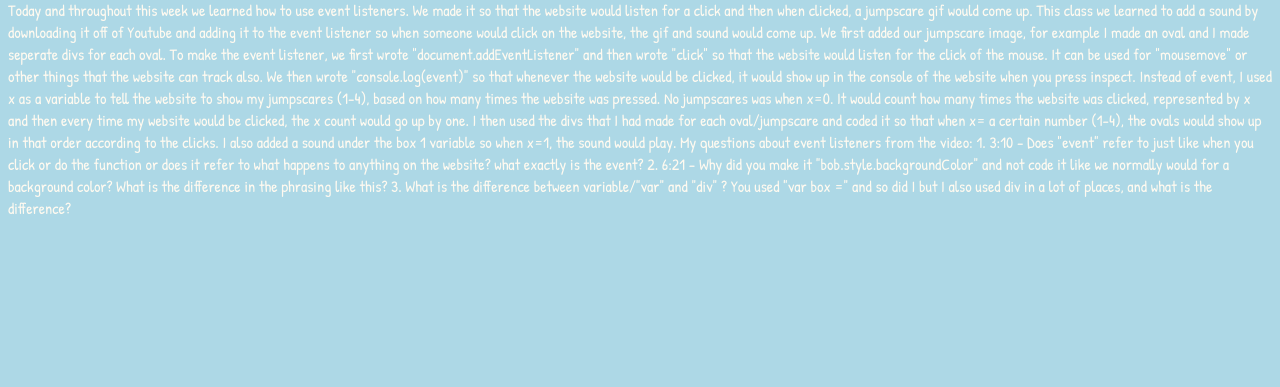
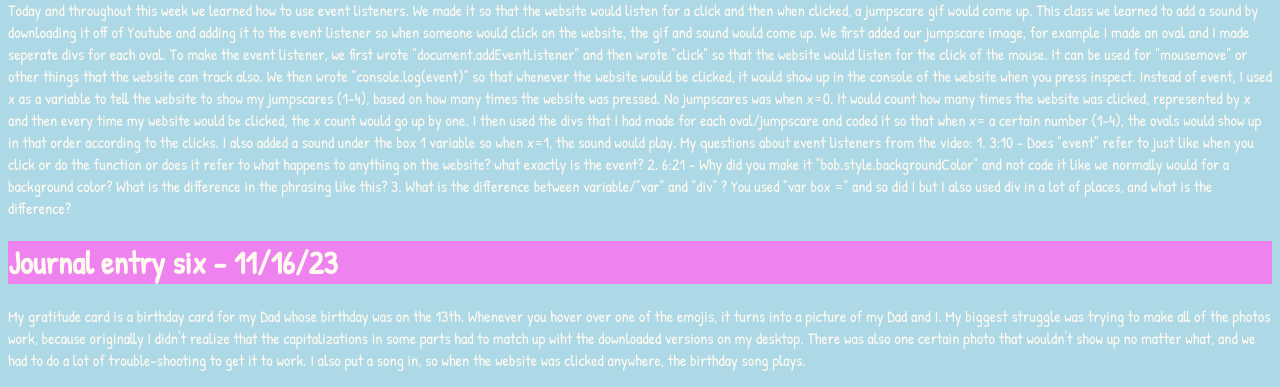
Before and after one commit to juliahale/juliahale.github.io, a plain HTML site: page journal.html in a window 1280 px wide. Shown: the part 606-993 px from the top of the page. Before the commit the page ends 841 px from the top, so only its background shows below. Drawn offline with Linux system fonts and the light colour scheme.

Commit message:
adding journal updates for hw

```diff
--- a/journal.html
+++ b/journal.html
@@ -64,5 +64,9 @@
 
 
 	</p>
+	<h1>Journal entry six - 11/16/23 </h1>
+	<p>
+	My gratitude card is a birthday card for my Dad whose birthday was on the 13th. Whenever you hover over one of the emojis, it turns into a picture of my Dad and I. My biggest struggle was trying to make all of the photos work, because originally I didn't realize that the capitalizations in some parts had to match up wiht the downloaded versions on my desktop. There was also one certain photo that wouldn't show up no matter what, and we had to do a lot of trouble-shooting to get it to work. I also put a song in, so when the website was clicked anywhere, the birthday song plays.
+	</p>
 </body>
 </html>
```
